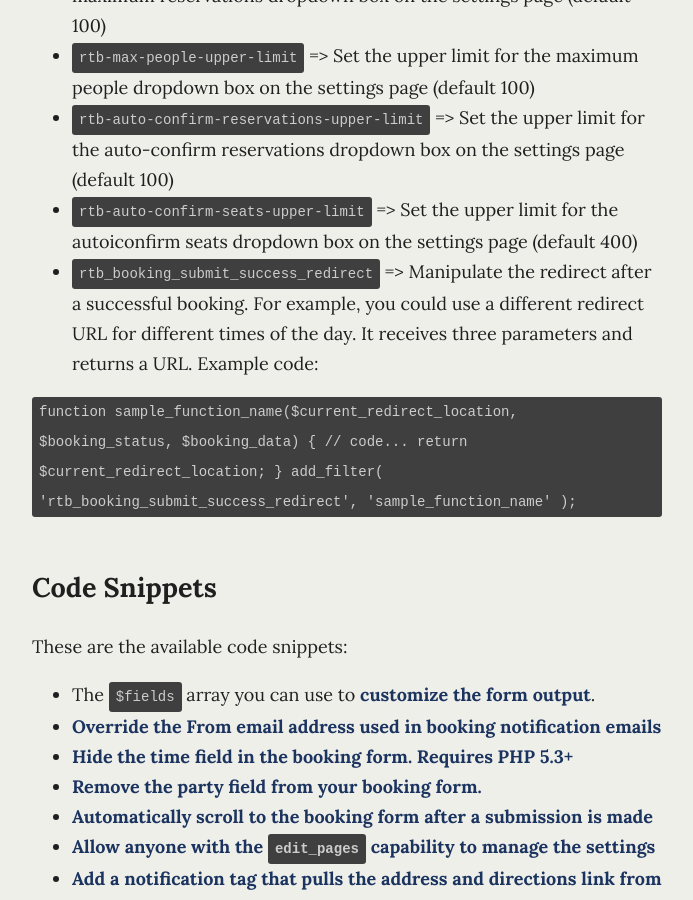
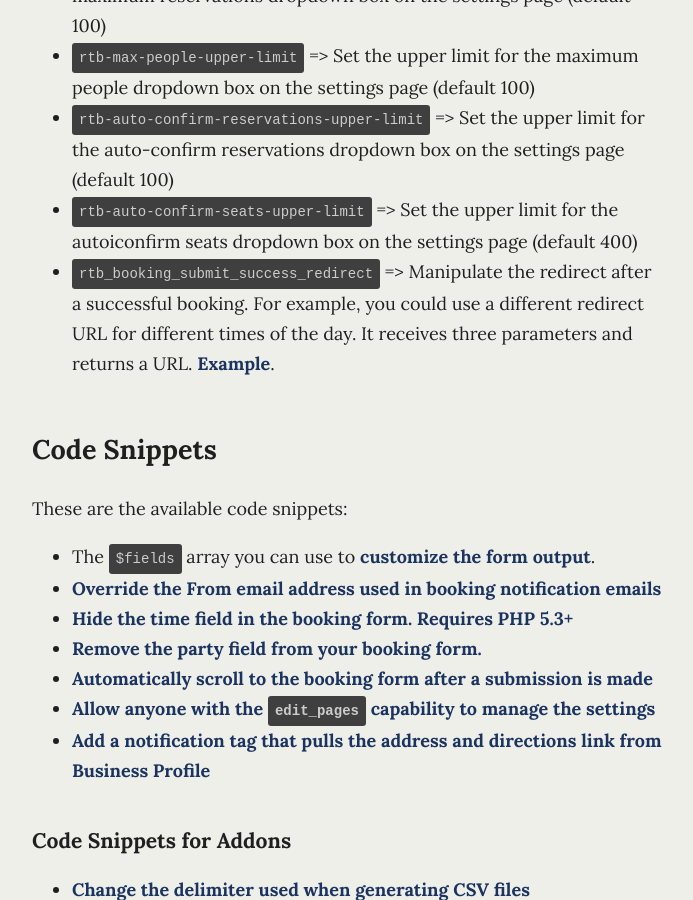
Before and after one commit to fivestarplugins/fivestarplugins.github.io, a Jekyll site: the page built from plugins/restaurant-reservations/developer/index.md, in a window 1280 px wide and 900 px high, scrolled down 1051 px. Shown: the whole window, without its empty margins (463-1156 px from the left). Built offline with Jekyll 4.4.1, drawn with Linux system fonts in a browser that asks for light colours.

Commit message:
updating redirect filter description.

```diff
--- a/plugins/restaurant-reservations/developer/index.md
+++ b/plugins/restaurant-reservations/developer/index.md
@@ -21,14 +21,7 @@
 - `rtb-max-people-upper-limit` => Set the upper limit for the maximum people dropdown box on the settings page (default 100)
 - `rtb-auto-confirm-reservations-upper-limit` => Set the upper limit for the auto-confirm reservations dropdown box on the settings page (default 100)
 - `rtb-auto-confirm-seats-upper-limit` => Set the upper limit for the autoiconfirm seats dropdown box on the settings page (default 400)
-- `rtb_booking_submit_success_redirect` => Manipulate the redirect after a successful booking. For example, you could use a different redirect URL for different times of the day. It receives three parameters and returns a URL. Example code:
-
-`function sample_function_name($current_redirect_location, $booking_status, $booking_data) {
-    // code...
-    return $current_redirect_location;
-}
-add_filter( 'rtb_booking_submit_success_redirect', 'sample_function_name' );
-`
+- `rtb_booking_submit_success_redirect` => Manipulate the redirect after a successful booking. For example, you could use a different redirect URL for different times of the day. It receives three parameters and returns a URL. [Example](https://gist.github.com/fivestarplugins/9ad9de6c844076f00aedbe98a870bd16).
 
 ## Code Snippets
 
```
